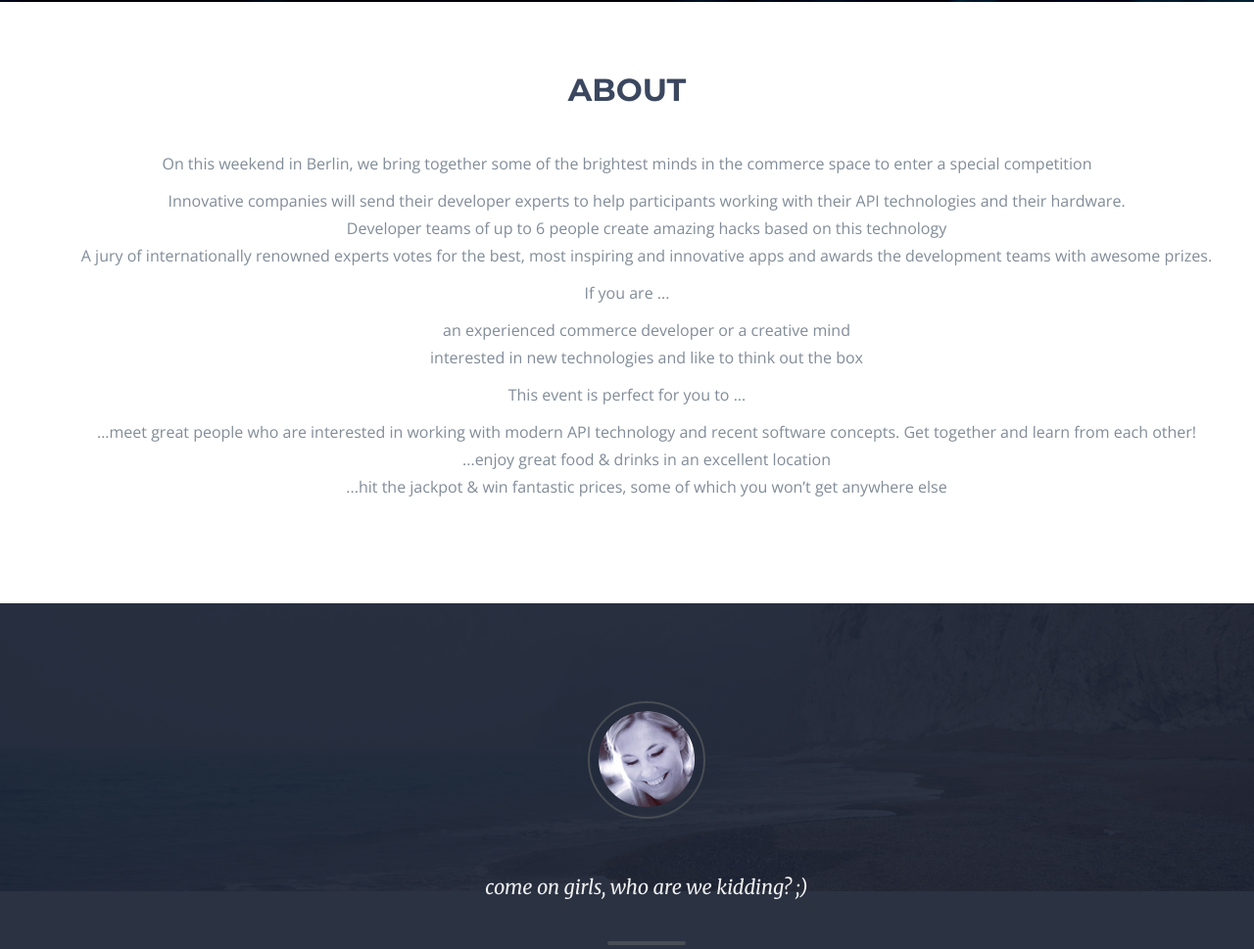
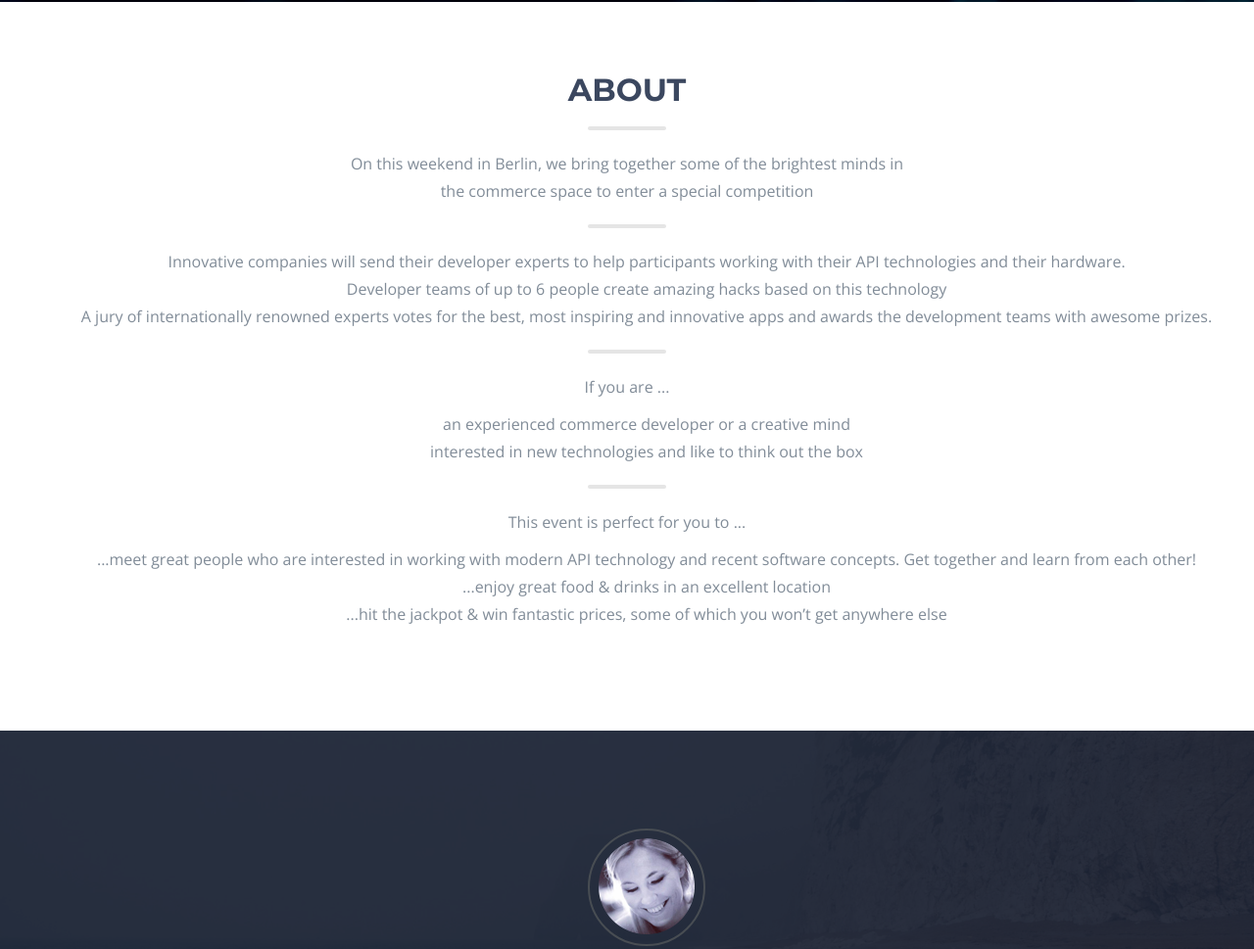
Before and after one commit to sphereio/ecomhack, a website: page index.html in a window 1280 px wide. Shown: the part 900-1869 px from the top of the page at 98% size. Drawn offline with nearby package versions, Linux system fonts and the light colour scheme; some packages are replaced by stand-ins of ours.

Commit message:
Minor layout adjustments

```diff
--- a/index.html
+++ b/index.html
@@ -122,22 +122,24 @@
   <section id="about">
     	<!-- <span class="section-title">What is all that about?</span> -->
     	<h2>About</h2>
-
       <hr>
       <p class="main-text center-block">On this weekend in Berlin, we bring together some of the brightest minds in the commerce space to enter a special competition</p>
 
+      <hr>
       <ul>
         <li>Innovative companies will send their developer experts to help participants working with their API technologies and their hardware.</li>
         <li>Developer teams of up to 6 people create amazing hacks based on this technology</li>
         <li>A jury of internationally renowned experts votes for the best, most inspiring and innovative apps and awards the development teams with awesome prizes.</li>
       </ul>
 
+      <hr>
       <p>If you are ...</p>
       <ul>
         <li>an experienced commerce developer or a creative mind</li>
         <li>interested in new technologies and like to think out the box</li>
       </ul>
 
+      <hr>
       <p>This event is perfect for you to ...</p>
       <ul>
         <li>...meet great people who are interested in working with modern API technology and recent software concepts. Get together and learn from each other!</li>
@@ -146,7 +148,7 @@
       </ul>
   </section>
 
-  <div id="testimonials" class="parallax-scroll4">
+  <div id="testimonials" class="parallax-scroll2">
     <div class="overlay"></div>
     <div class="container">
       <div class="row">
@@ -196,7 +198,7 @@
     </div>
   </section>
 
-  <section id="event" class="parallax-scroll2">
+  <section id="event" class="parallax-scroll3">
     <div class="container">
 
       <!-- <span class="section-title">Some features</span> -->
@@ -401,7 +403,7 @@
 
 	</section>
 
-  <section id="prices" class="parallax-scroll2">
+  <section id="prices" class="parallax-scroll4">
     <div class="container">
 
       <!-- <span class="section-title">Some features</span> -->
@@ -426,7 +428,7 @@
   </section>
 
 
-	<section id="z-layout2" class="parallax-scroll3">
+	<section id="z-layout2" class="parallax-scroll5">
 
 		<div class="overlay"></div>
 
--- a/sass/style.scss
+++ b/sass/style.scss
@@ -512,6 +512,14 @@ header{
 		margin-top: 17px;
 	}
 
+  hr{
+    background-color: transparent_color(#000, .1);
+  }
+
+  .main-text{
+    max-width: 590px;
+  }
+
 	.left-wrapper{
 
 		padding-top: 85px;
```
Also changed, not shown: css/style.css.
